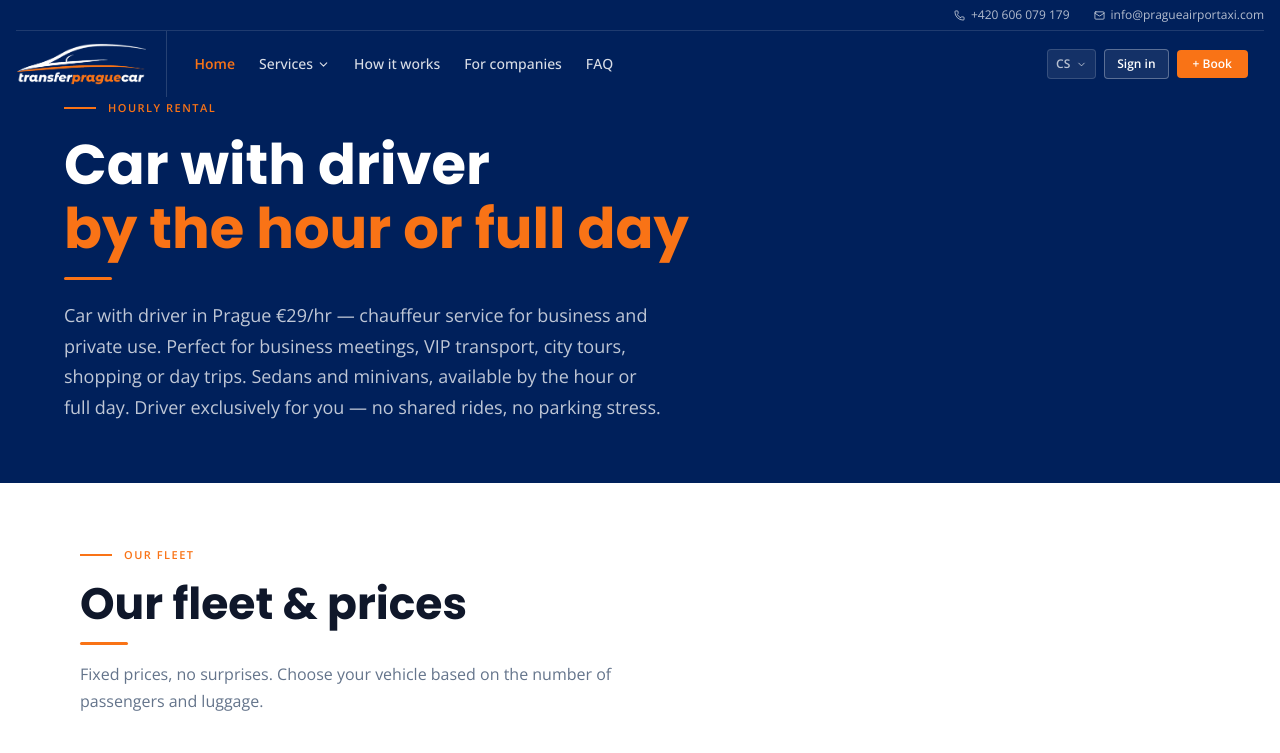
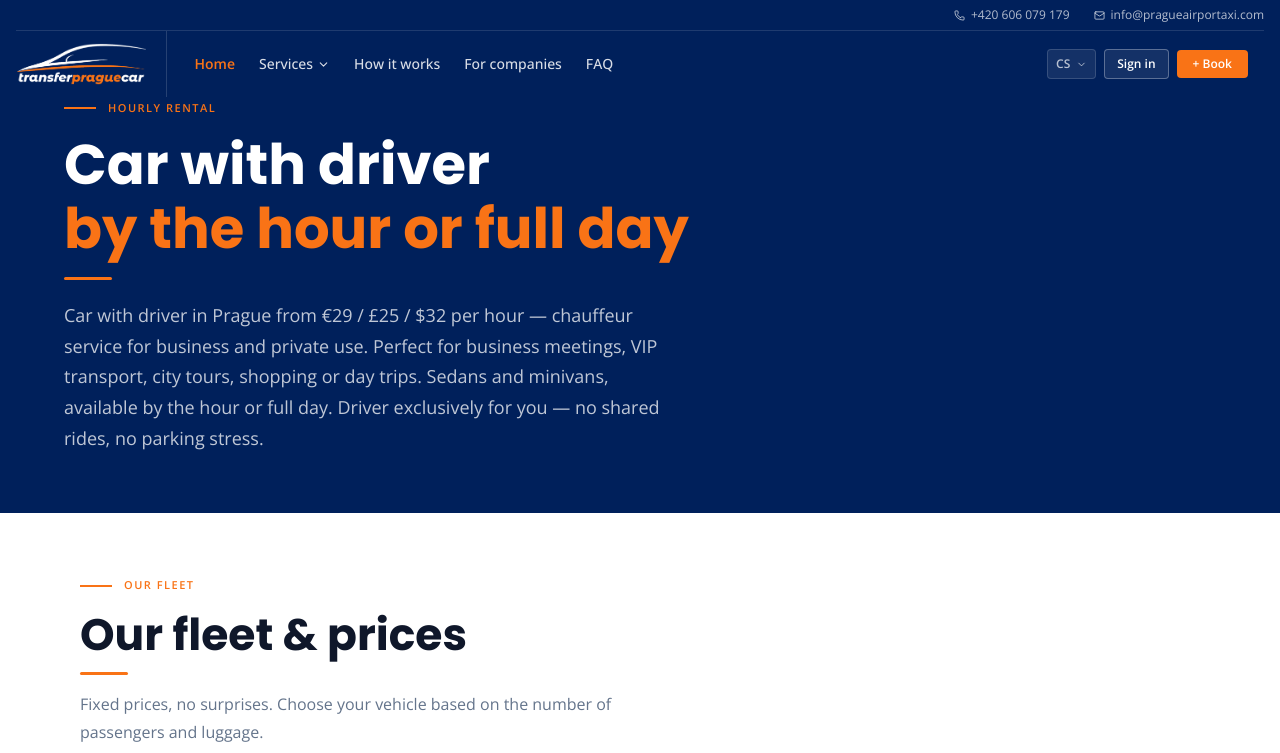
Before and after one commit to pragueridecz-cloud/website_en, a Next.js app: page /hourly-rental in a window 1280 px wide. Shown: the top 753 px of the page. Built offline with nearby package versions, Linux system fonts and the light colour scheme.

Commit message:
Hourly rental: add 'from' prefix and GBP/USD to prices

```diff
--- a/app/hourly-rental/page.tsx
+++ b/app/hourly-rental/page.tsx
@@ -72,7 +72,7 @@ export default function HodinPronajem() {
             </h1>
             <div style={{ width: "48px", height: "3px", background: "#F97316", borderRadius: "2px", marginBottom: "20px" }} />
             <p style={{ color: "rgba(255,255,255,0.75)", fontSize: "18px", lineHeight: 1.7, maxWidth: "600px" }}>
-              Car with driver in Prague €29/hr — chauffeur service for business and private use. Perfect for business meetings, VIP transport, city tours, shopping or day trips. Sedans and minivans, available by the hour or full day. Driver exclusively for you — no shared rides, no parking stress.
+              Car with driver in Prague from €29 / £25 / $32 per hour — chauffeur service for business and private use. Perfect for business meetings, VIP transport, city tours, shopping or day trips. Sedans and minivans, available by the hour or full day. Driver exclusively for you — no shared rides, no parking stress.
             </p>
           </div>
         </div>
```
